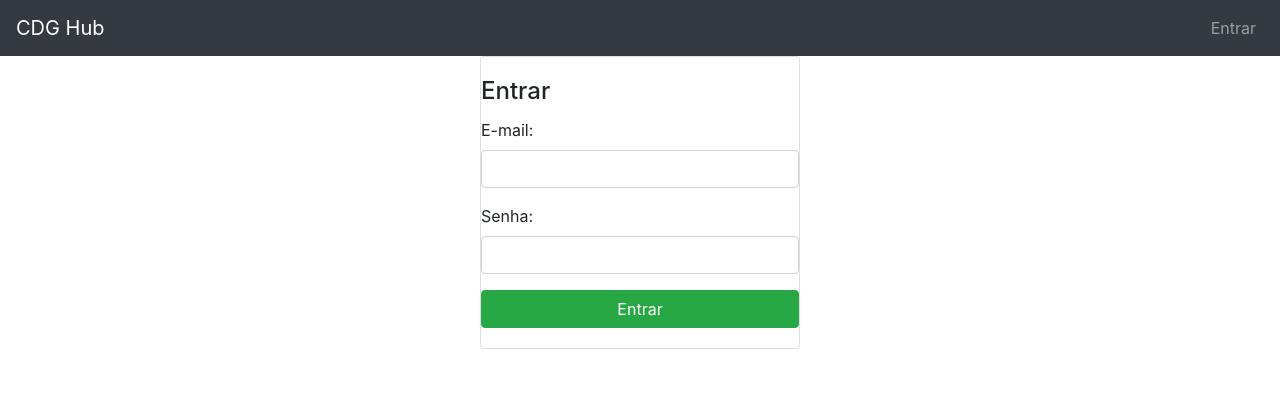
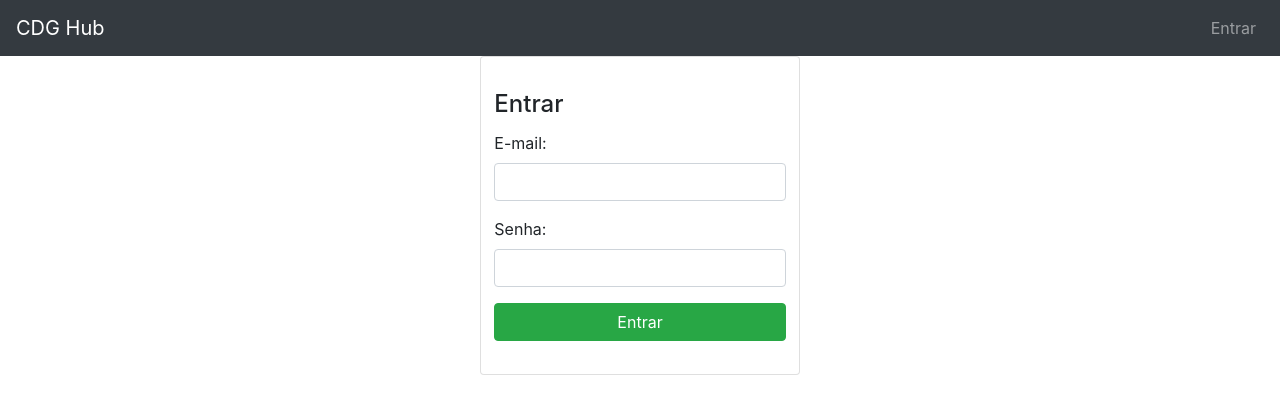
Before and after one commit to umluizlima/quartermaster-frontend, a Vue app: page /entrar in a window 1280 px wide. Shown: the top 414 px of the page. Built offline with nearby package versions, Linux system fonts and the light colour scheme; what vue-tables-2 would draw is missing.

Commit message:
Edit css on Login view

```diff
--- a/src/views/Login.vue
+++ b/src/views/Login.vue
@@ -20,7 +20,14 @@ export default {
 
 <style lang="css">
 .card {
-  width: 50%;
+  width: 90%;
+  padding: 10pt;
+}
+
+@media screen and (min-width: 800px) {
+  .card {
+    max-width: 80%;
+  }
 }
 
 .card > * {
```
